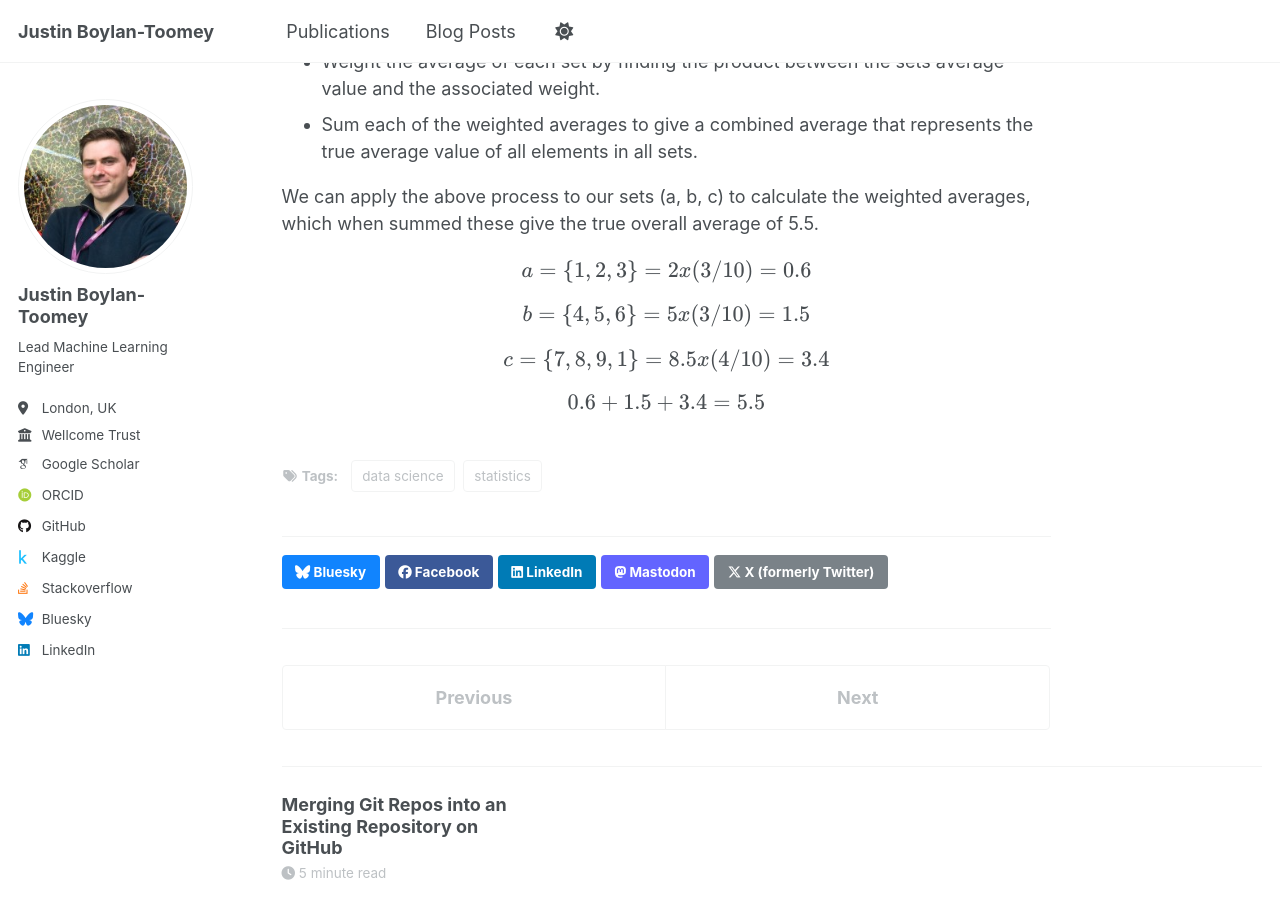
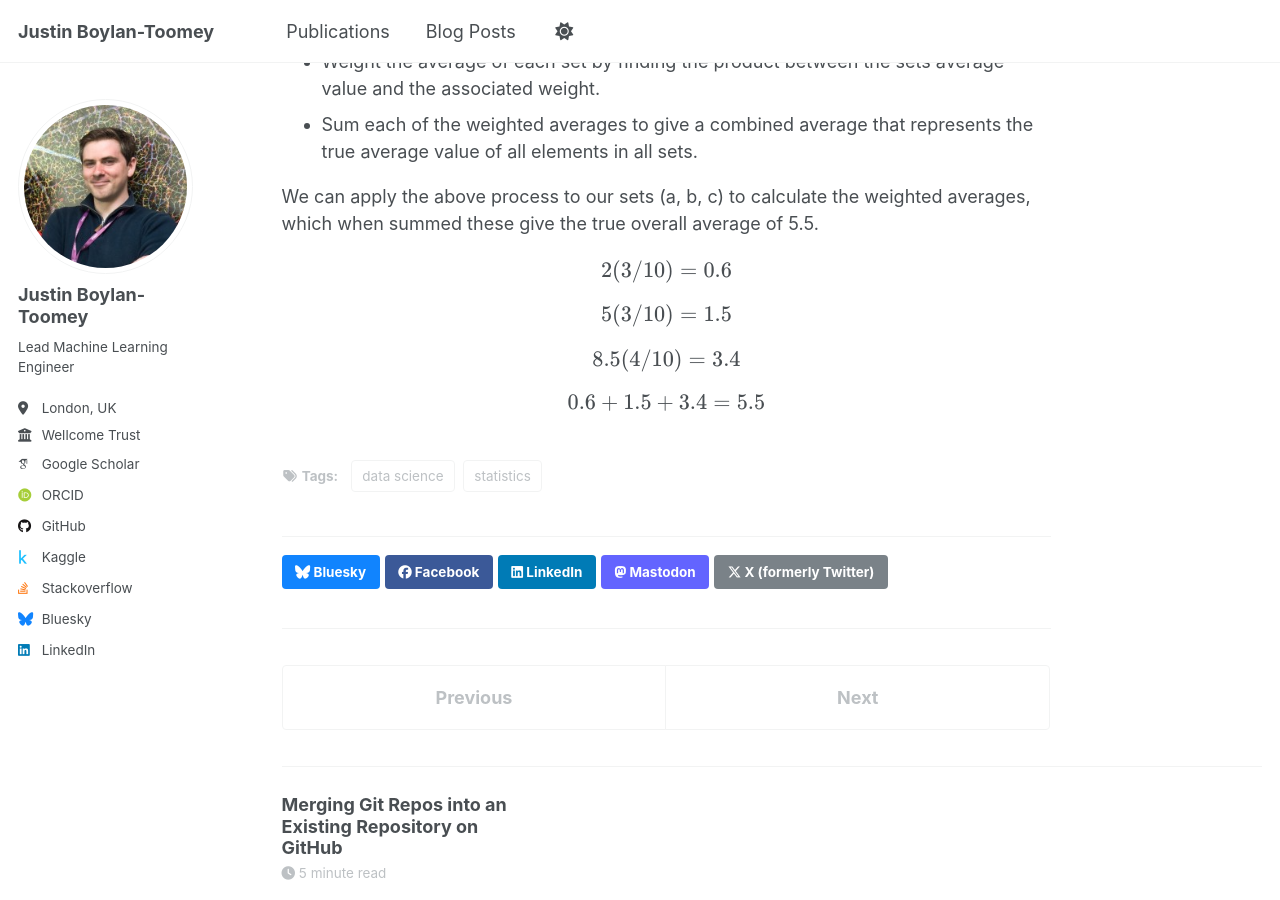
Before and after one commit to justinbt1/justinbt1.github.io, a Jekyll site: the page built from _posts/2025-06-13-mean-of-means.md, in a window 1280 px wide and 900 px high, scrolled down 1146 px. Built offline with Jekyll 4.4.1, drawn with Linux system fonts in a browser that asks for light colours; some web fonts are replaced; a script that is not in the unit is left out.

Commit message:
Add mean of mean post

```diff
--- a/_posts/2025-06-13-mean-of-means.md
+++ b/_posts/2025-06-13-mean-of-means.md
@@ -48,15 +48,15 @@ The discrepancy is due to the combined average not accounting for the number of
 We can apply the above process to our sets (a, b, c) to calculate the weighted averages, which when summed these give the true overall average of 5.5.
 
 $$
-a = \{1, 2, 3\} = 2 x (3 / 10) = 0.6
+2 (3 / 10) = 0.6
 $$
 
 $$
-b = \{4, 5, 6\} = 5 x (3 / 10) = 1.5
+5 (3 / 10) = 1.5
 $$
 
 $$
-c = \{7, 8, 9, 1\} = 8.5 x (4 / 10) = 3.4
+8.5 (4 / 10) = 3.4
 $$
 
 $$
```
